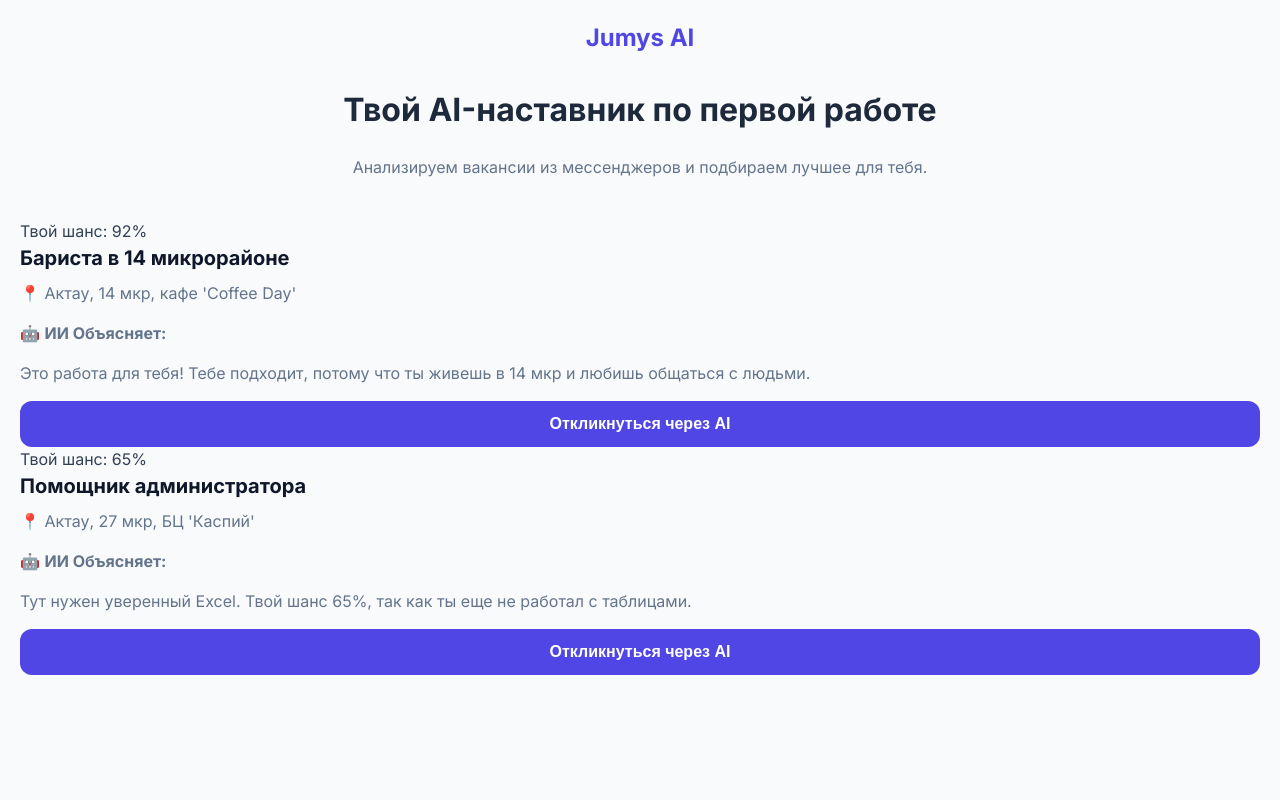
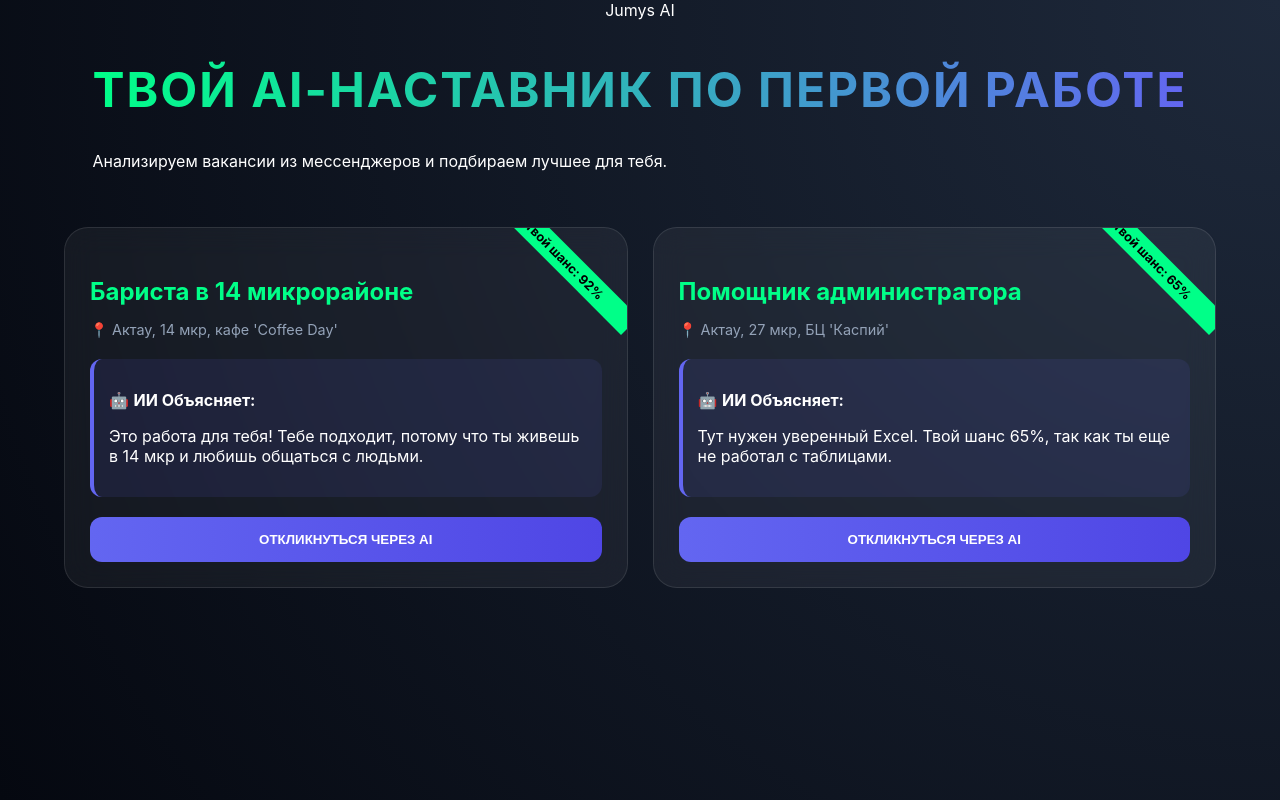
Before and after one commit to y21-code/jumys-ai, a website: page index.html in a window 1280 px wide. Drawn offline with Linux system fonts and the light colour scheme.

Commit message:
Update style.css

```diff
--- a/style.css
+++ b/style.css
@@ -1,105 +1,105 @@
-/* Современный шрифт для четкости */
-@import url('https://fonts.googleapis.com/css2?family=Inter:wght@400;600;700&display=swap');
+:root {
+    --bg-color: #050810;
+    --accent-color: #00ff88; /* Неоновый зеленый */
+    --secondary-color: #6366f1; /* Индиго */
+    --text-light: #ffffff;
+    --glass: rgba(255, 255, 255, 0.05);
+}
 
 body {
+    background: radial-gradient(circle at top right, #1e293b, #050810);
+    color: var(--text-light);
     font-family: 'Inter', sans-serif;
-    background-color: #f8fafc; /* Светлый приятный фон */
-    color: #334155;
     margin: 0;
-    padding: 20px;
-    line-height: 1.5;
+    min-height: 100vh;
+    display: flex;
+    flex-direction: column;
+    align-items: center;
 }
 
-.logo {
-    font-size: 24px;
-    font-weight: 700;
-    color: #4f46e5;
-    margin-bottom: 30px;
-    text-align: center;
+h1 {
+    font-size: 3rem;
+    background: linear-gradient(to right, var(--accent-color), var(--secondary-color));
+    -webkit-background-clip: text;
+    -webkit-text-fill-color: transparent;
+    margin-top: 40px;
+    text-transform: uppercase;
+    letter-spacing: 2px;
 }
 
-.hero {
-    text-align: center;
-    margin-bottom: 40px;
+.jobs-container {
+    display: grid;
+    grid-template-columns: repeat(auto-fit, minmax(320px, 1fr));
+    gap: 25px;
+    padding: 40px;
+    width: 90%;
+    max-width: 1200px;
 }
 
-.hero h1 {
-    color: #1e293b;
-    font-size: 2rem;
+.job-card {
+    background: var(--glass);
+    backdrop-filter: blur(15px);
+    border: 1px solid rgba(255, 255, 255, 0.1);
+    border-radius: 24px;
+    padding: 25px;
+    position: relative;
+    overflow: hidden;
+    transition: all 0.4s cubic-bezier(0.175, 0.885, 0.32, 1.275);
 }
 
-#jobs-list {
-    max-width: 600px;
-    margin: 0 auto;
+.job-card:hover {
+    transform: translateY(-10px) scale(1.02);
+    border-color: var(--accent-color);
+    box-shadow: 0 20px 40px rgba(0, 255, 136, 0.15);
 }
 
-/* Карточка вакансии - четкая и аккуратная */
-.card {
-    background: white;
-    border-radius: 16px;
-    padding: 24px;
-    margin-bottom: 24px;
-    box-shadow: 0 4px 6px -1px rgba(0, 0, 0, 0.1), 0 2px 4px -2px rgba(0, 0, 0, 0.1);
-    border: 1px solid #e2e8f0;
+.chance-tag {
+    position: absolute;
+    top: 20px;
+    right: -30px;
+    background: var(--accent-color);
+    color: #000;
+    font-weight: bold;
+    padding: 5px 40px;
+    transform: rotate(45deg);
+    font-size: 0.8rem;
 }
 
-.score {
-    display: inline-block;
-    background: #e0e7ff;
-    color: #4338ca;
-    padding: 4px 12px;
-    border-radius: 20px;
-    font-size: 13px;
-    font-weight: 600;
-    margin-bottom: 12px;
+.job-card h3 {
+    font-size: 1.5rem;
+    margin-bottom: 10px;
+    color: var(--accent-color);
 }
 
-h3 {
-    margin: 0 0 8px 0;
-    font-size: 20px;
-    color: #0f172a;
+.location {
+    font-size: 0.9rem;
+    color: #94a3b8;
+    margin-bottom: 20px;
+    display: block;
 }
 
-p {
-    margin: 0 0 16px 0;
-    color: #64748b;
+.ai-explanation {
+    background: rgba(99, 102, 241, 0.1);
+    border-left: 4px solid var(--secondary-color);
+    padding: 15px;
+    border-radius: 12px;
+    margin-bottom: 20px;
 }
 
-/* Тот самый блок ИИ, который тебе нравился */
-.ai-box {
-    background: #f0fdf4; /* Светло-зеленый */
+.apply-btn {
+    width: 100%;
+    padding: 15px;
+    border: none;
     border-radius: 12px;
-    padding: 16px;
-    margin: 16px 0;
-    border: 1px solid #dcfce7;
+    background: linear-gradient(90deg, var(--secondary-color), #4f46e5);
+    color: white;
+    font-weight: bold;
+    cursor: pointer;
+    transition: 0.3s;
+    text-transform: uppercase;
 }
 
-.ai-box strong {
-    color: #166534;
-    display: block;
-    margin-bottom: 4px;
+.apply-btn:hover {
+    filter: brightness(1.2);
+    box-shadow: 0 0 20px var(--secondary-color);
 }
-
-.ai-box p {
-    font-size: 14px;
-    color: #15803d;
-    margin: 0;
-}
-
-/* Кнопка */
-button {
-    background: #4f46e5;
-    color: white;
-    border: none;
-    padding: 14px;
-    border-radius: 12px;
-    width: 100%;
-    font-weight: 600;
-    font-size: 16px;
-    cursor: pointer;
-    transition: background 0.2s;
-}
-
-button:hover {
-    background: #4338ca;
-}
```
